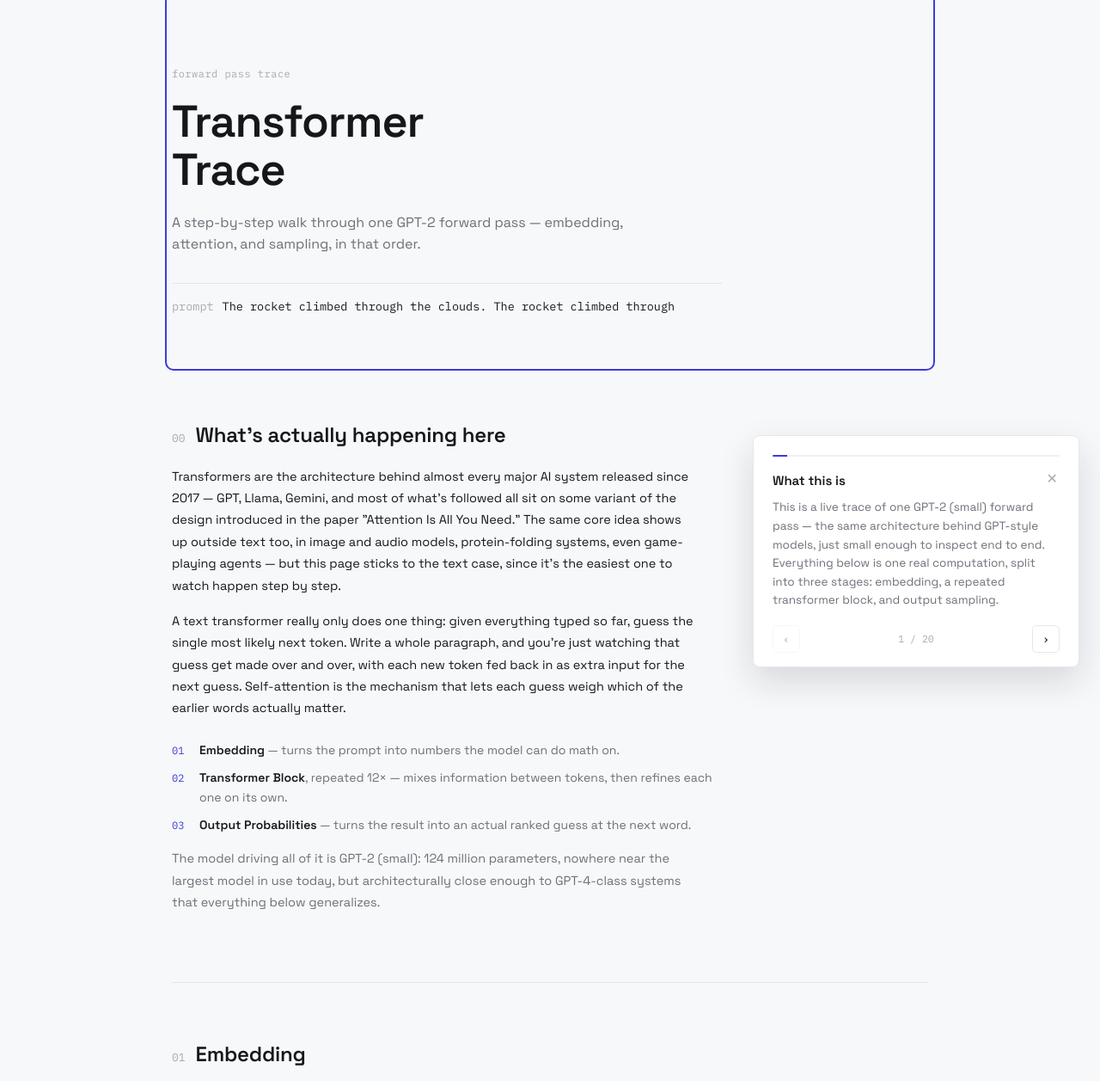
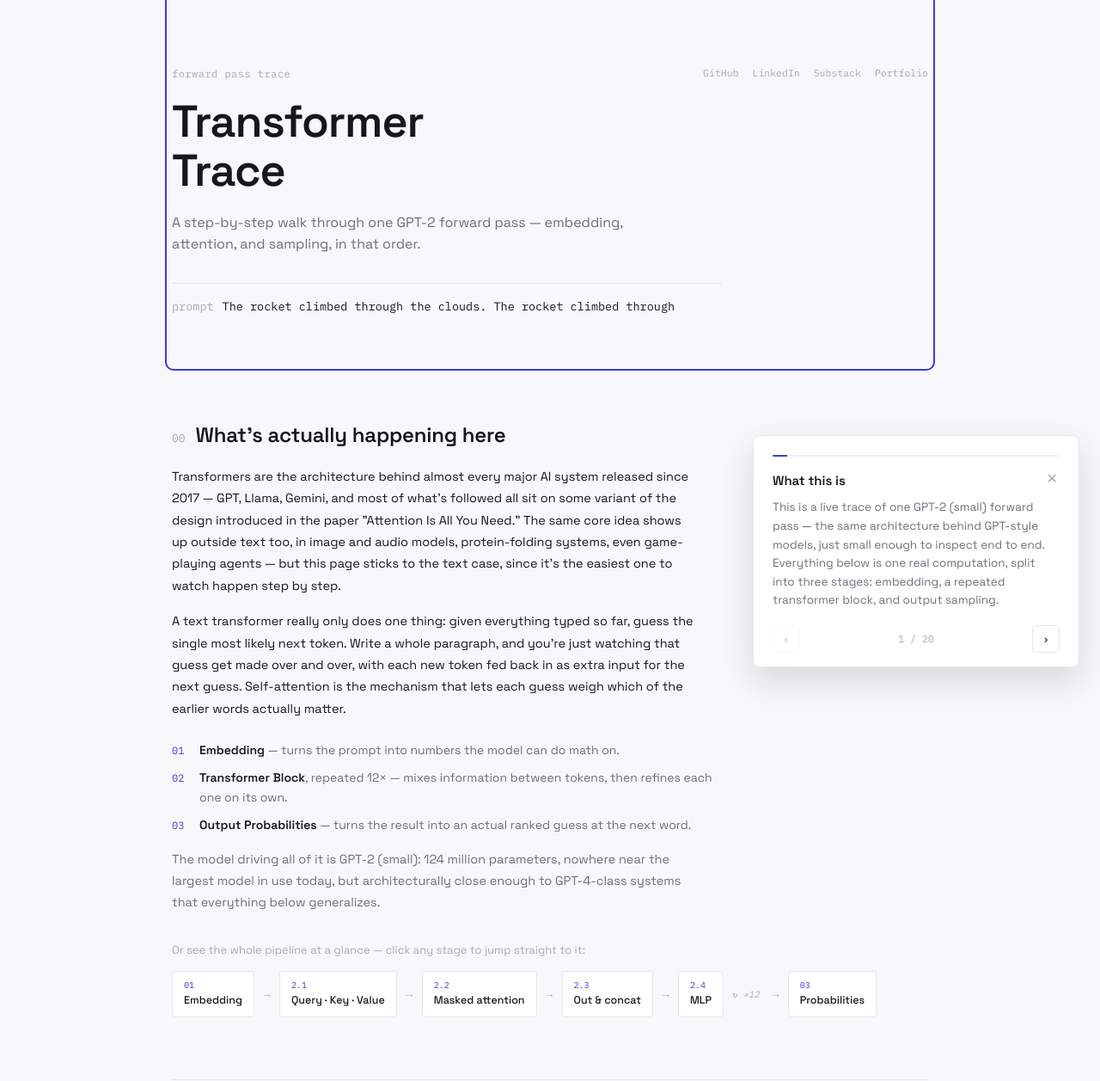
Before and after one commit to yashtekavade/transformer-viz, a plain HTML site: page index.html in a window 1280 px wide. Shown: the top 1257 px of the page at 86% size. Drawn offline with Linux system fonts and the light colour scheme.

Commit message:
Enhance index.html layout and interactivity: update hero section, add pipeline overview map, and improve footer links for better navigation

```diff
--- a/index.html
+++ b/index.html
@@ -26,7 +26,11 @@
   .wrap{max-width:var(--measure); margin:0 auto;}
 
   .hero{padding:76px 0 56px;}
-  .hero-label{font-family:var(--mono); font-size:12px; color:var(--ink-faint); letter-spacing:.04em; margin-bottom:18px;}
+  .hero-top{display:flex; justify-content:space-between; align-items:flex-start; gap:16px; flex-wrap:wrap; margin-bottom:18px;}
+  .hero-label{font-family:var(--mono); font-size:12px; color:var(--ink-faint); letter-spacing:.04em;}
+  .byline{display:flex; gap:16px; flex-wrap:wrap;}
+  .byline a{font-family:var(--mono); font-size:11.5px; color:var(--ink-faint); text-decoration:none; border-bottom:1px solid transparent; transition:color .15s, border-color .15s;}
+  .byline a:hover{color:var(--accent); border-color:var(--accent);}
   h1{font-size:52px; margin:0 0 20px; font-weight:600; letter-spacing:-0.02em; line-height:1.08; max-width:11ch;}
   .hero-sub{font-size:16px; color:var(--ink-dim); max-width:52ch; margin:0 0 32px; font-weight:400;}
   .prompt-line{font-family:var(--mono); font-size:13.5px; color:var(--ink); border-top:1px solid var(--hairline); padding-top:16px; max-width:640px;}
@@ -44,6 +48,15 @@
   p.bridge{color:var(--ink-dim); font-size:13.5px; max-width:62ch; margin:28px 0 0; padding-top:20px; border-top:1px dashed var(--hairline); line-height:1.7; font-style:italic;}
 
   .roadmap{display:flex; flex-direction:column; gap:10px; margin:24px 0 8px; max-width:62ch;}
+  .pmap-intro{font-size:13px; color:var(--ink-faint); margin:32px 0 14px;}
+  .pipeline-map{display:flex; align-items:center; gap:6px; flex-wrap:wrap; margin:0 0 8px;}
+  .pmap-node{font-family:var(--sans); font-size:12.5px; background:var(--surface); border:1px solid var(--hairline);
+    border-radius:4px; padding:9px 13px; cursor:pointer; text-align:left; transition:border-color .15s, background .15s; line-height:1.4;}
+  .pmap-node:hover{border-color:var(--accent); background:var(--accent-soft);}
+  .pmap-node .pmap-num{display:block; font-family:var(--mono); font-size:10px; color:var(--accent); margin-bottom:2px;}
+  .pmap-node .pmap-label{color:var(--ink); font-weight:500; white-space:nowrap;}
+  .pmap-arrow{color:var(--ink-faint); font-size:13px; padding:0 2px;}
+  .pmap-loop{font-family:var(--mono); font-size:10.5px; color:var(--ink-faint); font-style:italic; padding:0 4px; white-space:nowrap;}
   .roadmap-item{display:flex; gap:14px; align-items:baseline;}
   .roadmap-item .rm-num{font-family:var(--mono); font-size:12px; color:var(--accent); min-width:18px;}
   .roadmap-item .rm-text{font-size:14px; color:var(--ink-dim);}
@@ -175,7 +188,15 @@
 <div class="wrap">
 
   <div class="hero">
-    <div class="hero-label">forward pass trace</div>
+    <div class="hero-top">
+      <div class="hero-label">forward pass trace</div>
+      <div class="byline">
+        <a href="https://github.com/yashtekavade/transformer-viz" target="_blank" rel="noopener">GitHub</a>
+        <a href="https://www.linkedin.com/in/yashtekavade/" target="_blank" rel="noopener">LinkedIn</a>
+        <a href="https://yashtekavade.substack.com/" target="_blank" rel="noopener">Substack</a>
+        <a href="https://yashtekavade.vercel.app/" target="_blank" rel="noopener">Portfolio</a>
+      </div>
+    </div>
     <h1>Transformer Trace</h1>
     <p class="hero-sub">A step-by-step walk through one GPT-2 forward pass — embedding, attention, and sampling, in that order.</p>
     <div class="prompt-line"><span class="k">prompt</span><span id="promptText"></span></div>
@@ -192,6 +213,22 @@
       <div class="roadmap-item"><span class="rm-num">03</span><span class="rm-text"><b>Output Probabilities</b> — turns the result into an actual ranked guess at the next word.</span></div>
     </div>
     <p class="prose dim">The model driving all of it is GPT-2 (small): 124 million parameters, nowhere near the largest model in use today, but architecturally close enough to GPT-4-class systems that everything below generalizes.</p>
+
+    <p class="pmap-intro">Or see the whole pipeline at a glance — click any stage to jump straight to it:</p>
+    <div class="pipeline-map" id="pipelineMap">
+      <button class="pmap-node" data-target="#embedSection"><span class="pmap-num">01</span><span class="pmap-label">Embedding</span></button>
+      <span class="pmap-arrow">→</span>
+      <button class="pmap-node" data-target="#attnHeading"><span class="pmap-num">2.1</span><span class="pmap-label">Query · Key · Value</span></button>
+      <span class="pmap-arrow">→</span>
+      <button class="pmap-node" data-target="#headsHeading"><span class="pmap-num">2.2</span><span class="pmap-label">Masked attention</span></button>
+      <span class="pmap-arrow">→</span>
+      <button class="pmap-node" data-target="#outConcatHeading"><span class="pmap-num">2.3</span><span class="pmap-label">Out &amp; concat</span></button>
+      <span class="pmap-arrow">→</span>
+      <button class="pmap-node" data-target=".mlp-line"><span class="pmap-num">2.4</span><span class="pmap-label">MLP</span></button>
+      <span class="pmap-loop">↻ ×12</span>
+      <span class="pmap-arrow">→</span>
+      <button class="pmap-node" data-target="#outputSection"><span class="pmap-num">03</span><span class="pmap-label">Probabilities</span></button>
+    </div>
   </section>
 
   <!-- ================= EMBEDDING ================= -->
@@ -239,7 +276,7 @@
 
     <!-- ---- 2.2 Heads + masked self-attention ---- -->
     <div class="sub-step">
-      <h3 class="sub-head"><span class="sub-num">2.2</span>Splitting into heads &amp; masked self-attention</h3>
+      <h3 class="sub-head" id="headsHeading"><span class="sub-num">2.2</span>Splitting into heads &amp; masked self-attention</h3>
       <p class="caption">Rather than run one large attention calculation, GPT-2 splits Q, K, and V into 12 smaller, independent heads of 64 dimensions each. Pick one to inspect:</p>
       <div class="head-strip" id="headStrip"></div>
 
@@ -265,7 +302,7 @@
 
     <!-- ---- 2.3 Output & concatenation ---- -->
     <div class="sub-step">
-      <h3 class="sub-head"><span class="sub-num">2.3</span>Attention output &amp; concatenation</h3>
+      <h3 class="sub-head" id="outConcatHeading"><span class="sub-num">2.3</span>Attention output &amp; concatenation</h3>
       <div class="kqv-flow">
         <div class="kqv-col value"><h5>Value</h5><div id="valueTokens"></div></div>
         <div class="kqv-arrow">→ × softmax weights →</div>
@@ -333,7 +370,14 @@
   </section>
 
   <footer>
-    Prototype v0.7 — data loaded from <code>sample_trace.json</code> (synthetic, hand-shaped to match real GPT-2 dimensions; every stage shown — dot-product/scale/softmax, the attention-output sum, the MLP expansion, and the logits projection — is internally consistent even though the underlying weights aren't real). Run <code>extract_traces.py</code> to replace it with a real forward pass. The highlighted head is illustrative, not a verified claim about real GPT-2.
+    Prototype v0.8 — data loaded from <code>sample_trace.json</code> (synthetic, hand-shaped to match real GPT-2 dimensions; every stage shown — dot-product/scale/softmax, the attention-output sum, the MLP expansion, and the logits projection — is internally consistent even though the underlying weights aren't real). Run <code>extract_traces.py</code> to replace it with a real forward pass. The highlighted head is illustrative, not a verified claim about real GPT-2.
+    <div class="byline" style="margin-top:16px;">
+      <span style="font-family:var(--mono); font-size:11.5px; color:var(--ink-faint);">Built by Yash Tekavade —</span>
+      <a href="https://github.com/yashtekavade/transformer-viz" target="_blank" rel="noopener">GitHub</a>
+      <a href="https://www.linkedin.com/in/yashtekavade/" target="_blank" rel="noopener">LinkedIn</a>
+      <a href="https://yashtekavade.substack.com/" target="_blank" rel="noopener">Substack</a>
+      <a href="https://yashtekavade.vercel.app/" target="_blank" rel="noopener">Portfolio</a>
+    </div>
   </footer>
 </div>
 
@@ -637,6 +681,17 @@ renderGrids();
 renderLogitsFormula();
 renderOutput();
 
+// ---------------- Pipeline overview map: click a stage, jump to it ----------------
+document.querySelectorAll('.pmap-node').forEach(btn=>{
+  btn.onclick = ()=>{
+    const target = document.querySelector(btn.dataset.target);
+    if (!target) return;
+    target.scrollIntoView({behavior:'smooth', block:'start'});
+    target.classList.add('guide-target');
+    setTimeout(()=>target.classList.remove('guide-target'), 1600);
+  };
+});
+
 // ---------------- Guided walkthrough ----------------
 const GUIDE_STEPS = [
   { title: "What this is", target: ".hero",
```
